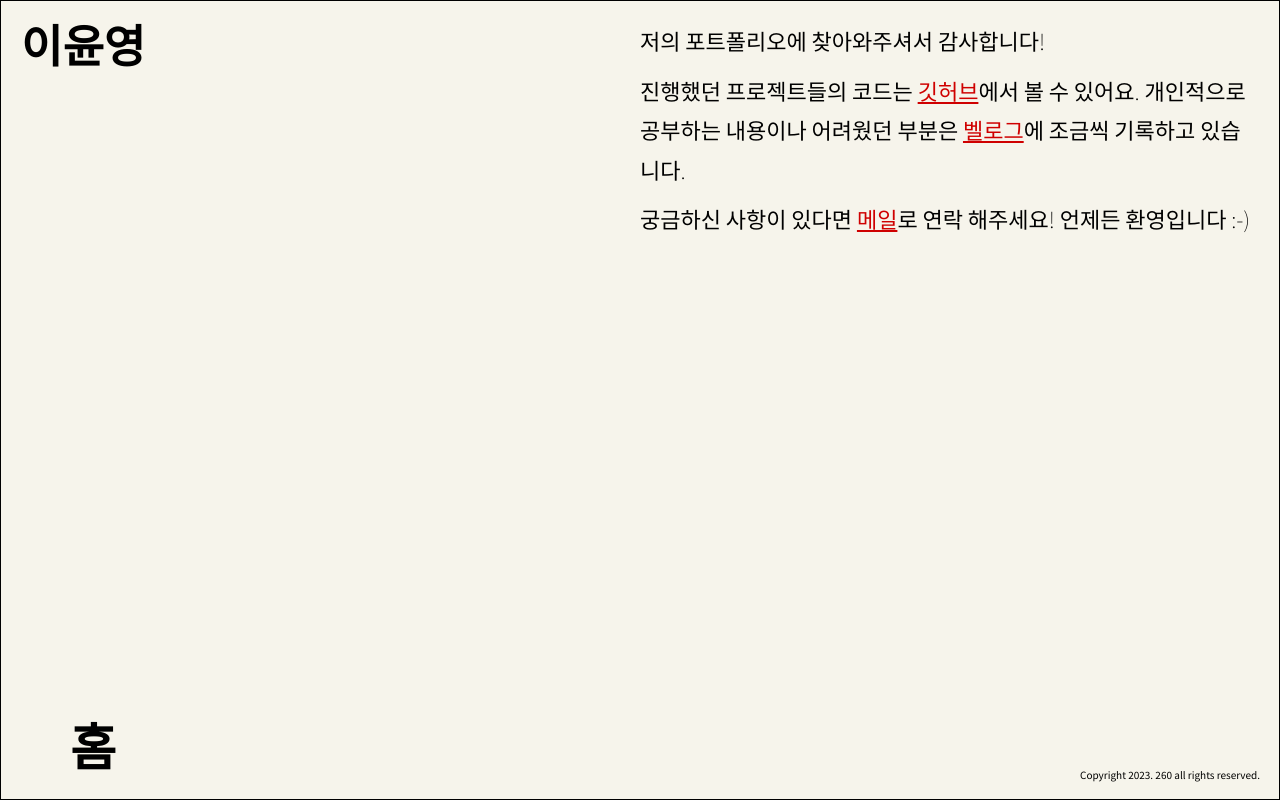
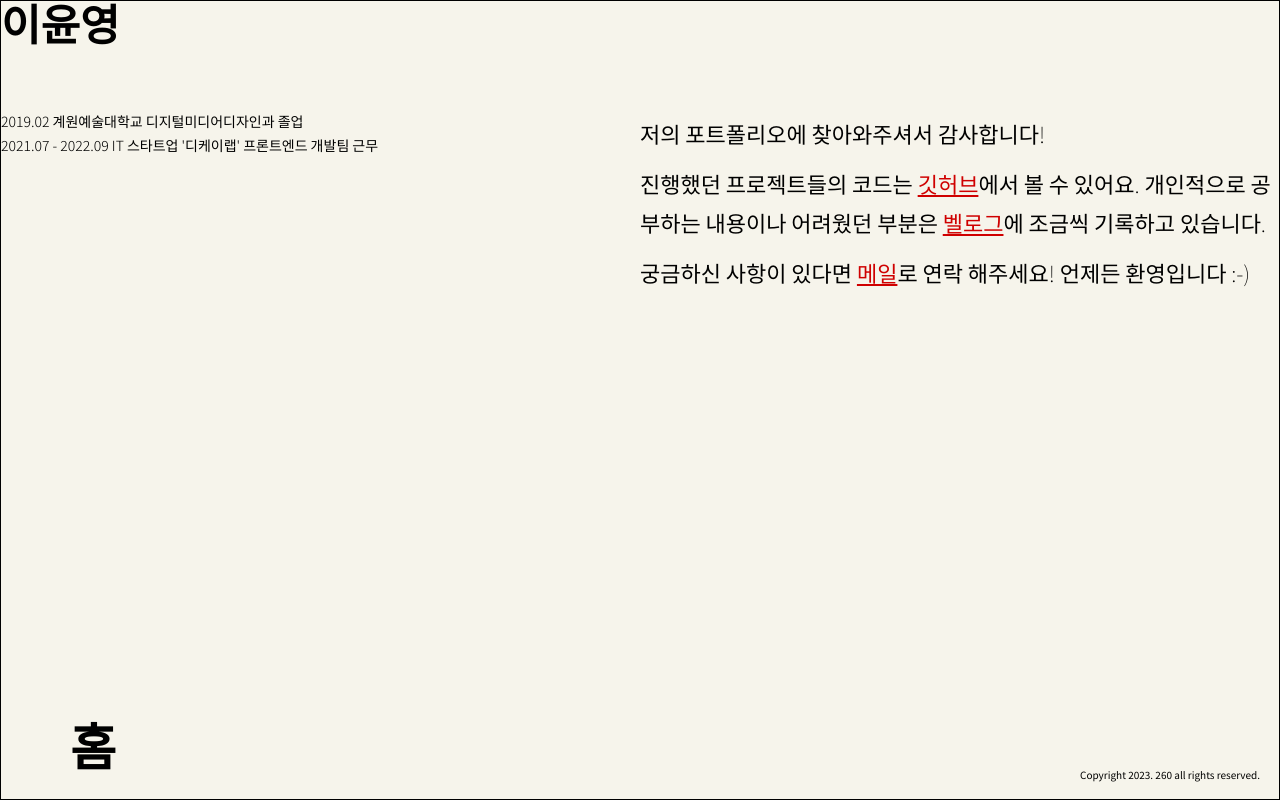
Before and after one commit to reverofyoung/portfolio_2023, a React (Create React App) app: page /about in a window 1280 px wide. Built offline with nearby package versions, Linux system fonts and the light colour scheme; some icons are missing.

Commit message:
학력, 경력 추가

```diff
--- a/src/component/ProjectModal.js
+++ b/src/component/ProjectModal.js
@@ -17,14 +17,12 @@ const ModalWrap = styled.main`
 
 const ModalSection = styled.section`
     background-color: ${ colors.mainColor };
-    border: 2px solid ${ colors.fontColor };
-    /* border-radius: 10px; */
+    border: 1px solid ${ colors.fontColor };
     box-sizing: border-box;
     display: flex;
     font-family: 'Noto Sans KR', 'Noto Sans';
     flex-direction: column;
     height: 90%;
-    overflow-y: scroll;
     padding: 20px;
     position: relative;
     width: 95%;
@@ -51,7 +49,18 @@ const CloseButton = styled.button`
 const ModalContentsSection = styled.section`
     overflow-y: scroll;
 
-    &::-webkit-scrollbar { display: none; }
+    ::-webkit-scrollbar { width: 0px; };
+
+    ::-webkit-scrollbar-thumb {
+        background-clip: padding-box;
+        background-color: rgb(0,0,0,1);
+        border: 1px solid transparent;
+    };
+
+    ::-webkit-scrollbar-track {
+        background-color: rgb(0,0,0,0.2);
+        border-radius: 3px;
+    };
 `;
 
 const ProjectDescSection = styled.section`
--- a/src/pages/AboutPage.js
+++ b/src/pages/AboutPage.js
@@ -10,7 +10,7 @@ const MainWrap = styled.section`
     color: ${ colors.fontColor };
     font-family: 'Noto Sans KR', sans-serif;
     height: 100vh;
-    padding: 20px;
+
     width: 100%;
 
     @media screen and (max-width: 768px) {
@@ -19,14 +19,17 @@ const MainWrap = styled.section`
     };
 `;
 
-const SectionTitle = styled.article`
+
+const AboutSection = styled.section``;
+
+const TitleArticle = styled.article`
     height: fit-content;
     margin-bottom: 70px;
-    width: 50%;
+    width: 100%;
 
     h1 {
         font-family: 'Noto Sans KR', sans-serif;
-        font-size: 45px;
+        font-size: 43px;
         font-weight: 900;
 
         @media screen and (max-width: 768px) {
@@ -38,16 +41,9 @@ const SectionTitle = styled.article`
     @media screen and (max-width: 768px) { width: 100%; };
 `;
 
-
-const AboutSection = styled.section`
-    display: flex;
-
-    @media screen and (max-width: 768px) { flex-direction: column; };
-`;
-
 const AboutArticle = styled.section`
     display: flex;
-    width: 50%;
+    justify-content: space-between;
 
     @media screen and (max-width: 768px) {
         flex-direction: column;
@@ -55,8 +51,22 @@ const AboutArticle = styled.section`
     };
 `;
 
-const AboutContents = styled.article`
+const PersonalCon = styled.div`
+    margin-bottom: 30px;
+    width: 50%;
+
+    p {
+        font-size: 14px;
+        font-weight: 300;
+        margin-bottom: 10px;
+
+        @media screen and (max-width: 768px) { font-size: 12px; width: 100%; };
+    }
+`;
+
+const AboutCon = styled.article`
     font-size: 22px;
+    width: 50%;
 
     p {
         font-weight: 100;
@@ -71,40 +81,33 @@ const AboutContents = styled.article`
             &:hover { color: ${ colors.pointColor }; }
             &:active { color: ${ colors.pointColor }; }
         }
-
     }
 
     @media screen and (max-width: 768px) {font-size: 16px; width: 100% };
 `;
-
 
 function AboutPage() {
 
     return(
         <MainWrap>
             <AboutSection>
-                <SectionTitle>
+                <TitleArticle>
                     <h1>이윤영</h1>
-                </SectionTitle>
-                {/* <AboutArticle>
-                    <AboutContents>
-                        <p style={{ fontSize: '12px', marginBottom: '10px' }}>2019.02 계원예술대학교 디지털미디어디자인과 졸업</p>
-                        <p style={{ fontSize: '12px',  }}>2021.07 - 2022.09 IT 스타트업 '디케이랩' 프론트엔드 개발팀 근무</p>
-                        <h1 style={{ fontFamily: 'Noto Sans TC' }}>李胤永</h1>
-                    </AboutContents>
-                </AboutArticle> */}
+                </TitleArticle>
 
                 <AboutArticle>
-                    <AboutContents>
-                        {/* <p>안녕하세요.</p> */}
-                        {/* <p>프론트엔드 개발자로 성장중인 이윤영입니다.</p> */}
+                    <PersonalCon>
+                        <p>2019.02 계원예술대학교 디지털미디어디자인과 졸업</p>
+                        <p>2021.07 - 2022.09 IT 스타트업 '디케이랩' 프론트엔드 개발팀 근무</p>
+                        {/* <h1 style={{ fontFamily: 'Noto Sans TC' }}>李胤永</h1> */}
+                    </PersonalCon>
+                    <AboutCon>
                         <p>저의 포트폴리오에 찾아와주셔서 감사합니다! </p>
                         <p>진행했던 프로젝트들의 코드는 <a href="https://github.com/reverofyoung" target="_blank">깃허브</a>에서 볼 수 있어요.
                         개인적으로 공부하는 내용이나 어려웠던 부분은 <a href="https://velog.io/@reverofyoung" target="_blank">벨로그</a>에 조금씩 기록하고 있습니다.</p>
                         <p>궁금하신 사항이 있다면 <a href="mailto:reverofyoung@gmail.com">메일</a>로 연락 해주세요!
                         언제든 환영입니다 :-)</p>
-
-                    </AboutContents>
+                    </AboutCon>
                 </AboutArticle>
             </AboutSection>
 
--- a/src/pages/HomePage.js
+++ b/src/pages/HomePage.js
@@ -28,7 +28,7 @@ const MainSection = styled.section`
     width: 100%;
 `;
 
-const PersonalArticle = styled.article`
+const TitleArticle = styled.article`
     display: flex;
     justify-content: space-between;
     padding: 20px;
@@ -138,24 +138,14 @@ function HomePage() {
         <MainWrap>
             <MainSection>
                     {/* ---------- 인적사항 ---------- */}
-                    <PersonalArticle>
+                    <TitleArticle>
                         <ArticleBox>
                             {/* <p style={{ fontFamily: 'Noto Sans TC' }}>李胤永</p> */}
                             <h1>이윤영</h1>
                             <h1>프론트엔드 개발</h1>
                             <h1>포트폴리오</h1>
                         </ArticleBox>
-
-                        {/* <ArticleBox>
-                            <ParagraphBox>
-                                <p>저의 포트폴리오에 찾아와주셔서 감사합니다! </p>
-                                <p>진행했던 프로젝트들의 코드는 <a href="https://github.com/reverofyoung" target="_blank">깃허브</a>에서 볼 수 있어요.
-                                개인적으로 공부하는 내용이나 어려웠던 부분은 <a href="https://velog.io/@reverofyoung" target="_blank">벨로그</a>에 조금씩 기록하고 있습니다.
-                                궁금하신 사항이 있다면 <a href="mailto:reverofyoung@gmail.com">메일</a>로 연락 해주세요!
-                                언제든 환영입니다 :-)</p>
-                            </ParagraphBox>
-                        </ArticleBox>    */}
-                    </PersonalArticle>
+                    </TitleArticle>
 
                     {/* ---------- 포트폴리오 메뉴 ---------- */}
                     <MenuArticle>
```
Lines whose indentation alone changed are shown as unchanged.
